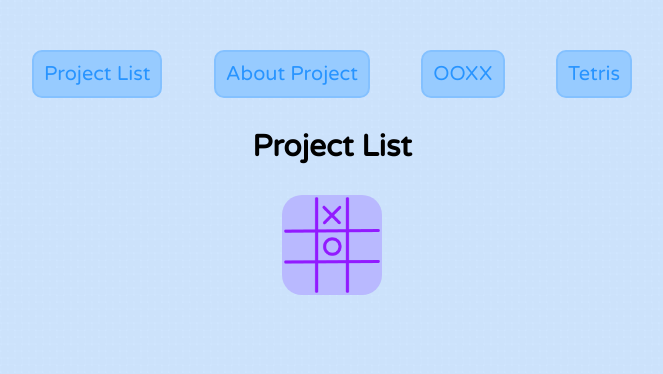
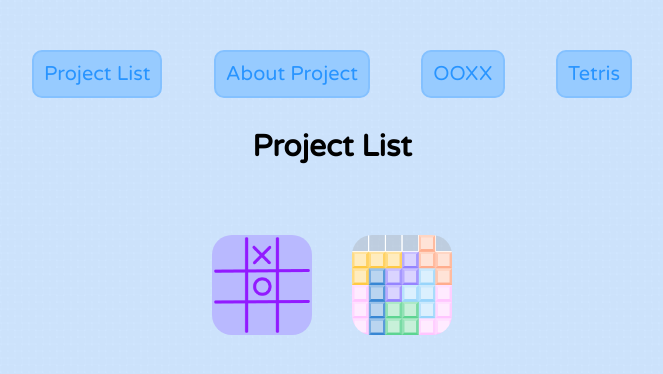
Before and after one commit to ChingLingTung/React-game, a Next.js app in the folder next/: page / in a window 1280 px wide. Shown: the top 374 px of the page, without its empty margins (308-971 px from the left). Built offline with nearby package versions, Linux system fonts and the light colour scheme; a web font is replaced by a local one.

Commit message:
在清單頁加上俄羅斯方塊的小icon和連結

```diff
--- a/next/pages/index.js
+++ b/next/pages/index.js
@@ -12,10 +12,14 @@ export default function Home() {
       <Layout1>
         <div className="center">
           <p className="title">Project List</p>
-          <Link href="/game/OOXX">
+          <div className={styles.list}>
+            <Link href="/game/OOXX">
             <img className={`${styles.game_icon} ${styles.OX_game}`} src="/OX_icon.png" alt="OX遊戲"/>
-          </Link>
-
+            </Link>
+            <Link href="/game/Tetris_game">
+              <img className={styles.game_icon} src="/Tetris_icon.png" alt="OX遊戲"/>
+            </Link>
+          </div>
         </div>
       </Layout1>
       <Head>
--- a/next/styles/Home.module.css
+++ b/next/styles/Home.module.css
@@ -1,6 +1,9 @@
 .title {
   font-weight: 600;
   font-size: 30px;
+}
+.list{
+  padding: 20px;
 }
 .game_icon{
   width: 100px;
@@ -8,6 +11,7 @@
   object-fit: cover;
   border: 0px solid black;
   border-radius: 20%;
+  margin: 20px;
 }
 .game_icon:hover{
   width: 105px;
```
Also changed, not shown: next/public/Tetris_icon.png (added).
